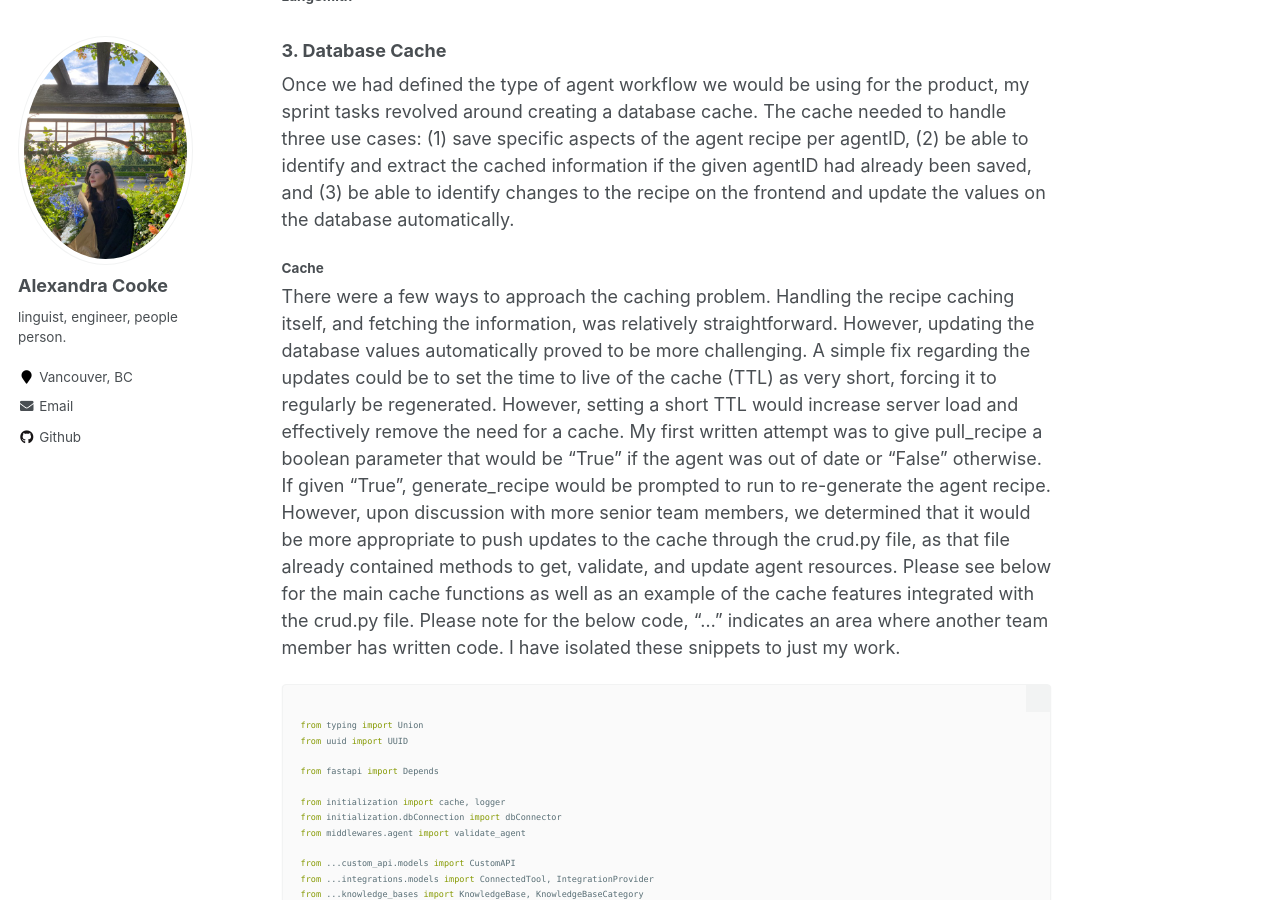
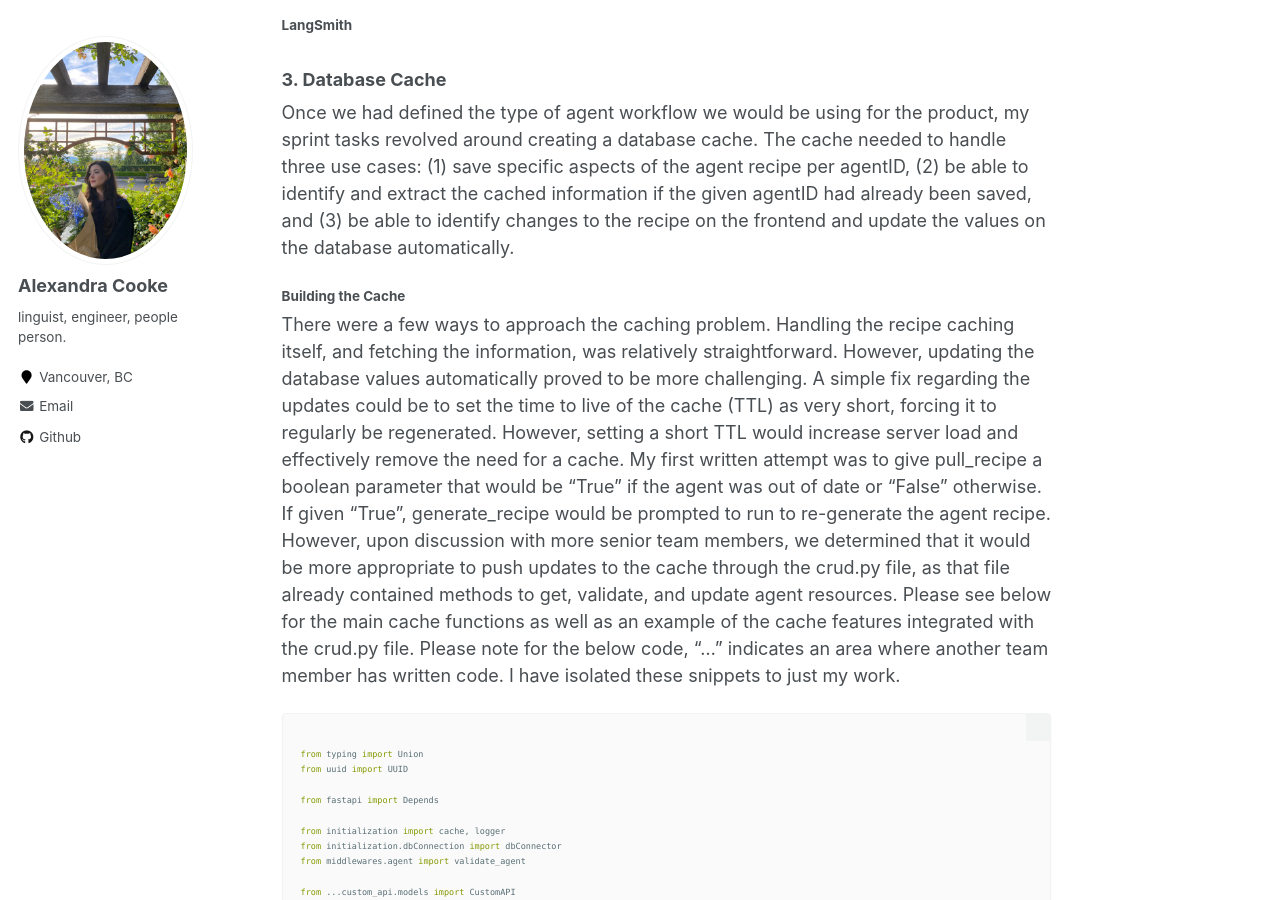
Before and after one commit to acooke82/acooke82.github.io, a Jekyll site: the page built from _portfolio/portfolio-1.md, in a window 1280 px wide and 900 px high, scrolled down 763 px. Built offline with Jekyll 4.4.1, drawn with Linux system fonts in a browser that asks for light colours.

Commit message:
Update portfolio-1.md

````diff
--- a/_portfolio/portfolio-1.md
+++ b/_portfolio/portfolio-1.md
@@ -13,17 +13,17 @@ Once the , my team and I were put into a Sprint and assigned tasks to complete f
 
 ### In-depth Project Overview
 
-#### 1. Understanding Agents and Agentic Workflows
+### 1. Understanding Agents and Agentic Workflows
 ##### Supervisor Agent
 ##### Single Agent
 
-#### 2. Prompt Engineering
+### 2. Prompt Engineering
 ##### LangSmith
 
 ### 3. Database Cache
 Once we had defined the type of agent workflow we would be using for the product, my sprint tasks revolved around creating a database cache. The cache needed to handle three use cases: (1) save specific aspects of the agent recipe per agentID, (2) be able to identify and extract the cached information if the given agentID had already been saved, and (3) be able to identify changes to the recipe on the frontend and update the values on the database automatically.
 
-#### Cache
+#### Building the Cache
 There were a few ways to approach the caching problem. Handling the recipe caching itself, and fetching the information, was relatively straightforward. However, updating the database values automatically proved to be more challenging. A simple fix regarding the updates could be to set the time to live of the cache (TTL) as very short, forcing it to regularly be regenerated. However, setting a short TTL would increase server load and effectively remove the need for a cache. My first written attempt was to give pull_recipe a boolean parameter that would be "True" if the agent was out of date or "False" otherwise. If given "True", generate_recipe would be prompted to run to re-generate the agent recipe. However, upon discussion with more senior team members, we determined that it would be more appropriate to push updates to the cache through the crud.py file, as that file already contained methods to get, validate, and update agent resources. Please see below for the main cache functions as well as an example of the cache features integrated with the crud.py file. Please note for the below code, "..." indicates an area where another team member has written code. I have isolated these snippets to just my work.
 
 ```python
````
